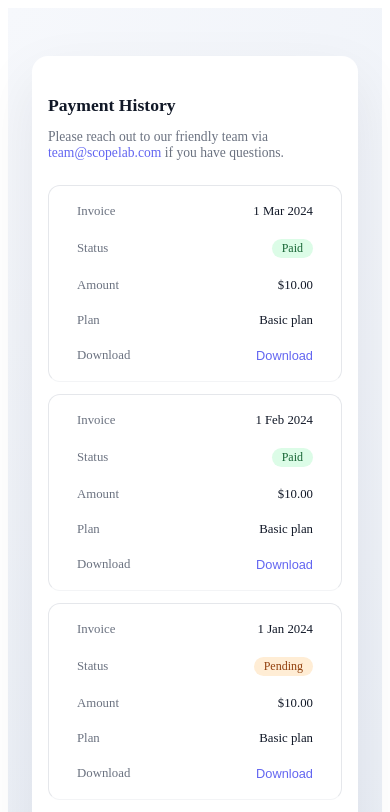
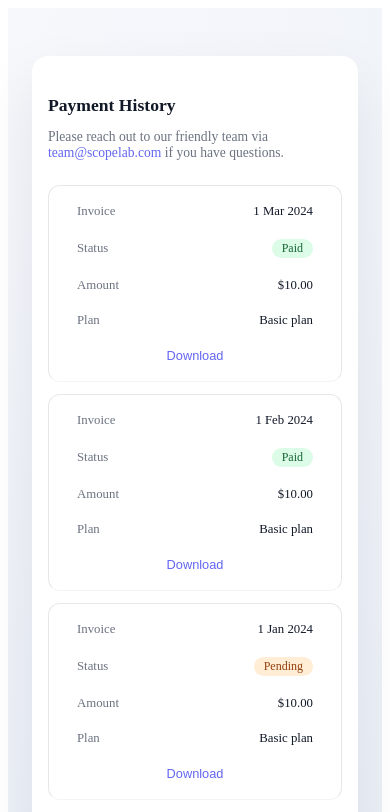
Before and after one commit to yyccooyycc/billing-history-section-angular, an Angular app: page / in a window 390 px wide. Shown: the top 812 px of the page. Built offline with nearby package versions, Linux system fonts and the light colour scheme.

Commit message:
fix download button centerized

```diff
--- a/src/app/billing/components/payment-history/payment-history.scss
+++ b/src/app/billing/components/payment-history/payment-history.scss
@@ -138,11 +138,11 @@
   }
 
   &__download-header {
-    text-align: right;
+    text-align: center;
   }
 
   &__download-cell {
-    text-align: right;
+    text-align: center;
   }
 }
 
@@ -261,7 +261,13 @@
     }
   }
 
-  .payment-history__download-cell {
-    justify-content: flex-end;
+  .payment-history__table td.payment-history__download-cell {
+    justify-content: center;
+    padding-top: 8px;
+  }
+
+  .payment-history__table td.payment-history__download-cell::before {
+    content: '';
+    margin-right: 0;
   }
 }
```
